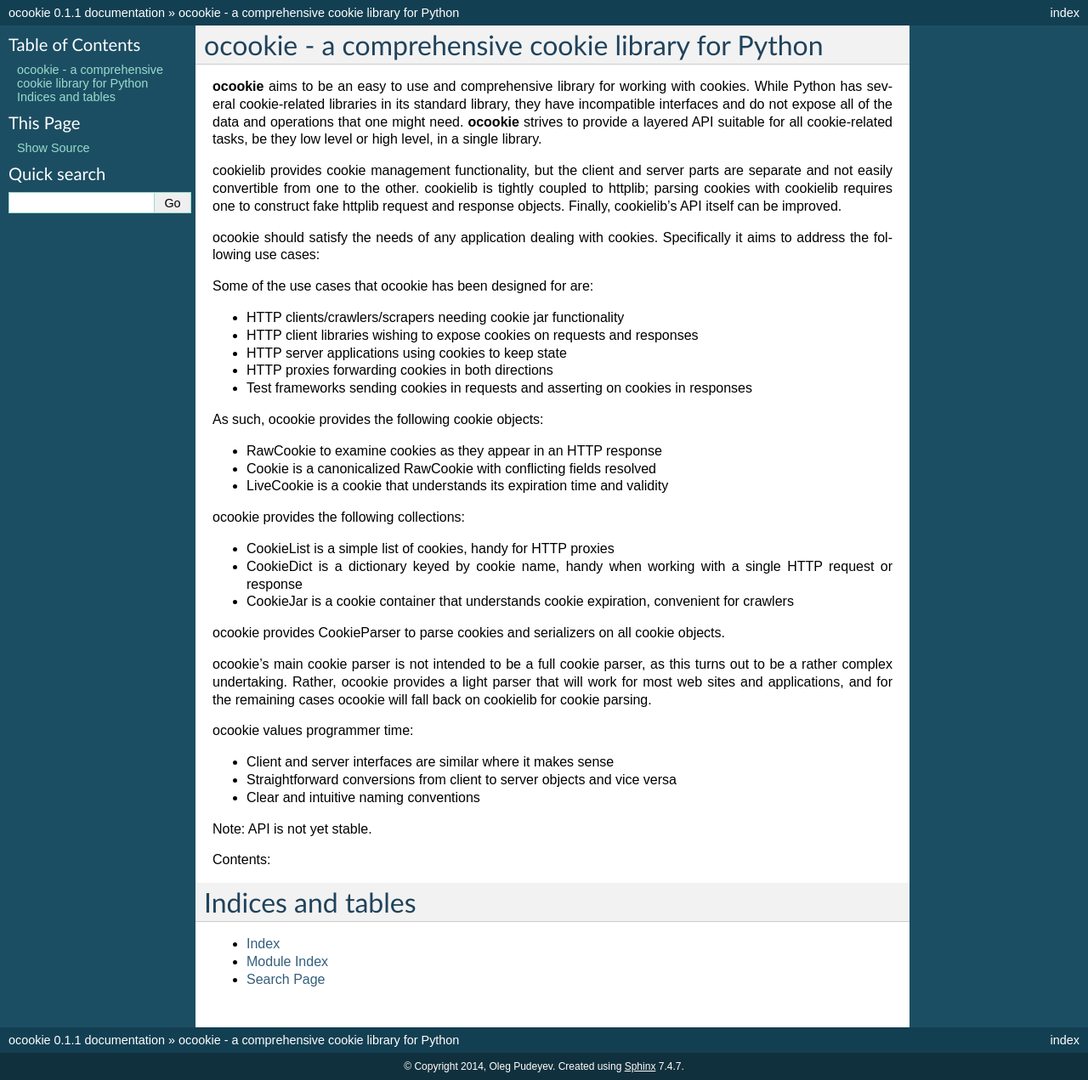
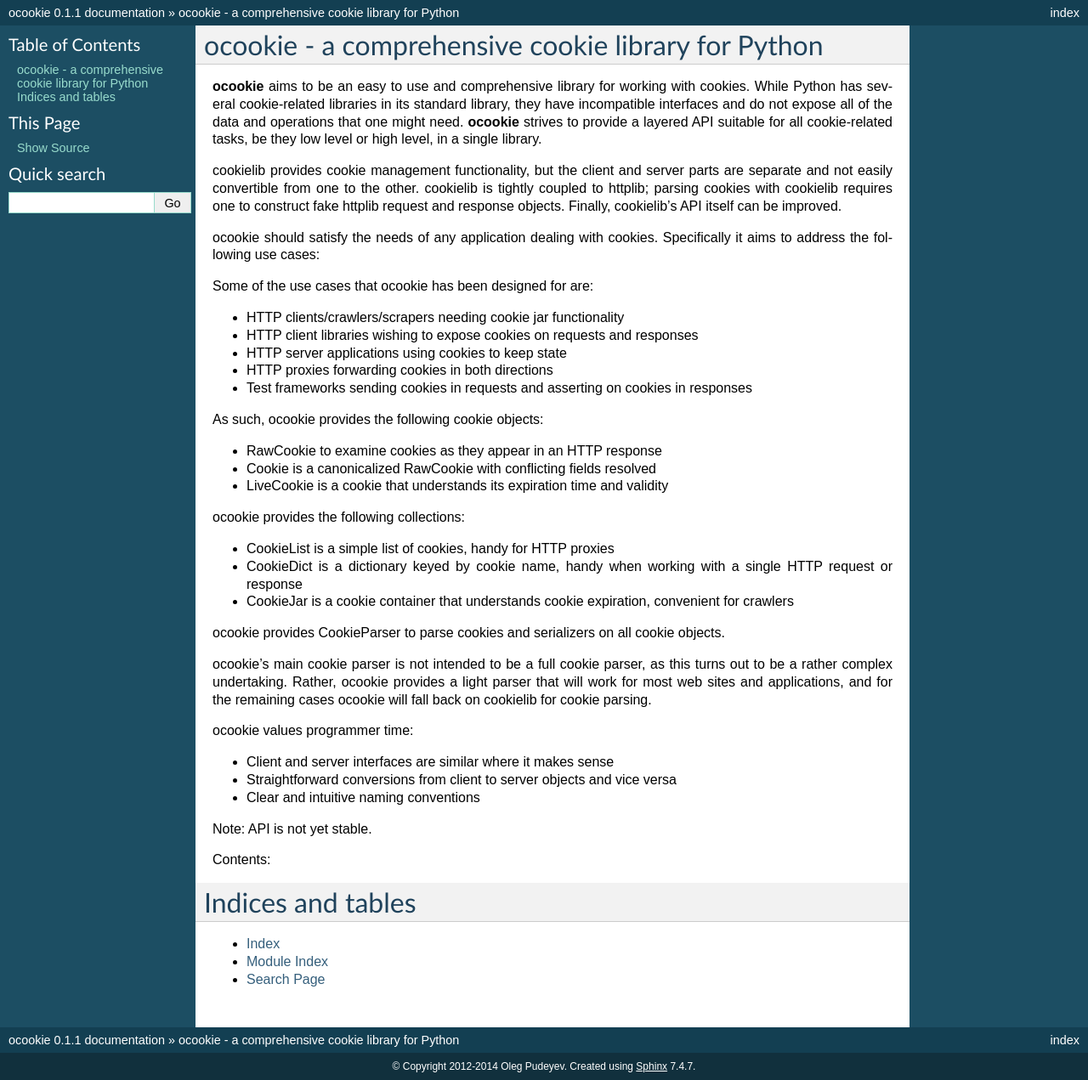
Before and after one commit to p/ocookie, a Sphinx documentation site: the page built from doc/index.rst, in a window 1280 px wide. Shown: the whole page at 85% size. Built offline with Sphinx 7.4.7, drawn with Linux system fonts in a browser that asks for light colours.

Commit message:
Update copyright years

```diff
--- a/doc/conf.py
+++ b/doc/conf.py
@@ -47,7 +47,7 @@ master_doc = 'index'
 
 # General information about the project.
 project = u'ocookie'
-copyright = u'2014, Oleg Pudeyev'
+copyright = u'2012-2014 Oleg Pudeyev'
 
 # The version info for the project you're documenting, acts as replacement for
 # |version| and |release|, also used in various other places throughout the
```
Also changed, not shown: 1 other file.
